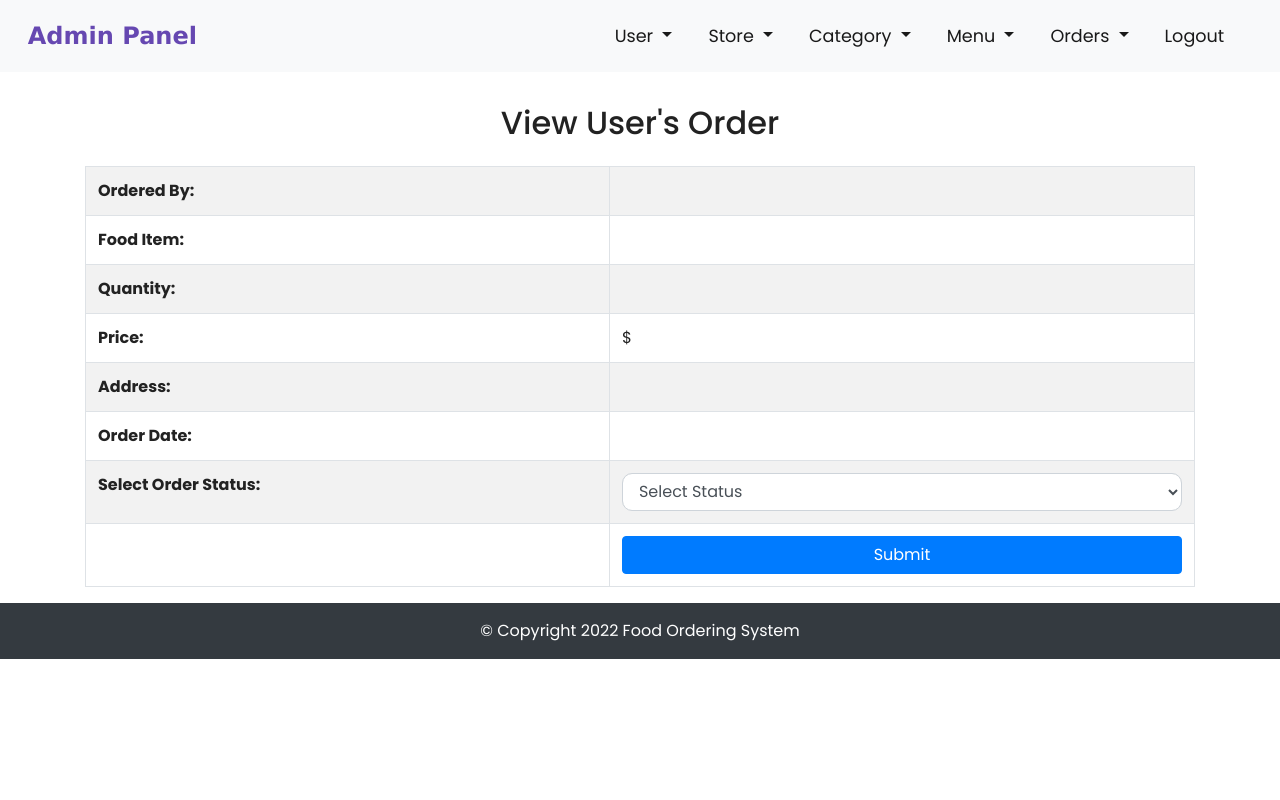
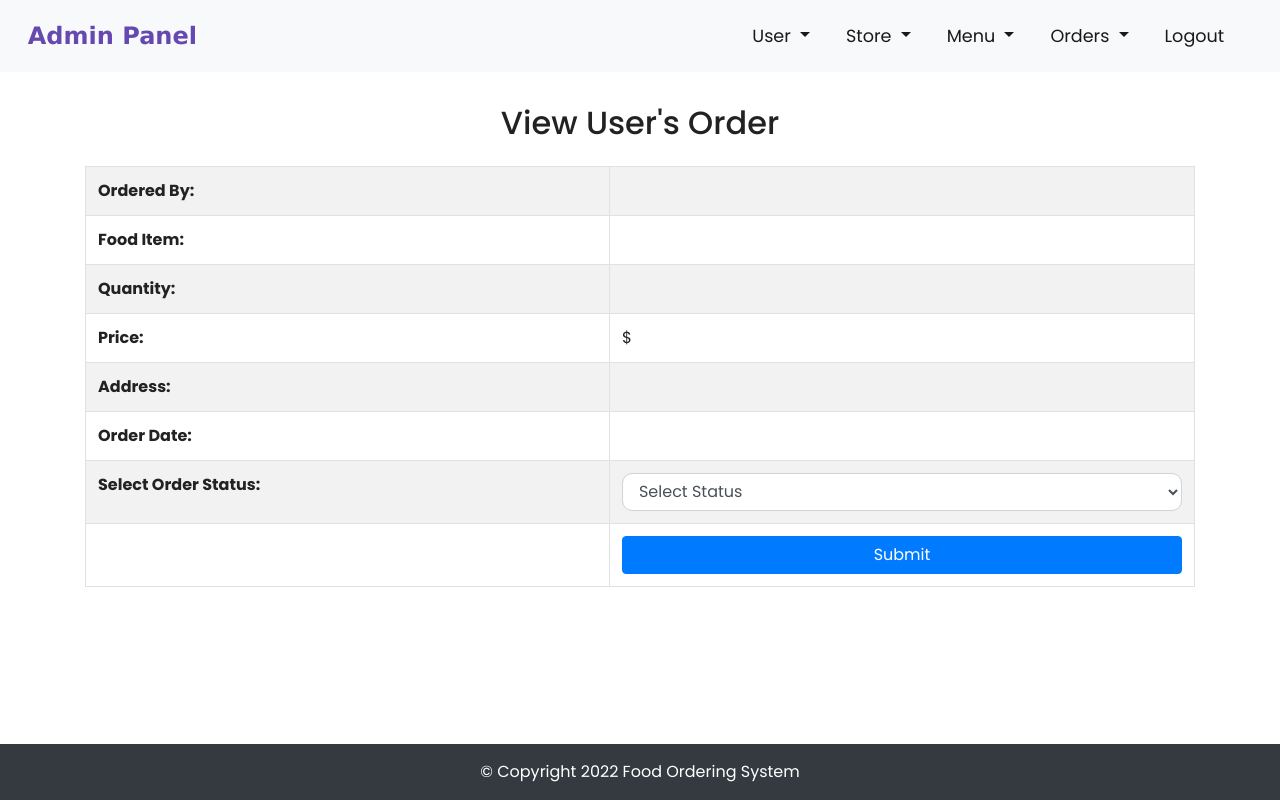
Before and after one commit to ryldale/ryldale-Online-and-Delivery-Food-System, a CodeIgniter app: page /foodienator/index.php/admin/orders/processOrder/1 in a window 1280 px wide. Run offline with CodeIgniter, Linux system fonts and the light colour scheme; a user stored in the database is signed in; data comes from the database, SQL or seed files in the repository; data that the repository does not hold is empty; some libraries are stand-ins or nearby versions.

Commit message:
many changes

```diff
--- a/application/views/admin/partials/footer.php
+++ b/application/views/admin/partials/footer.php
@@ -1,5 +1,5 @@
 
-    <footer class="section p-3 bg-dark text-white">
+    <footer class="fixed-bottom section p-3 bg-dark text-white">
         <div class="text-center">&copy; Copyright <?php echo date("Y"); ?> Food Ordering System</div>
     </footer>
 </body>
--- a/application/views/admin/partials/header.php
+++ b/application/views/admin/partials/header.php
@@ -45,20 +45,6 @@
                             <a class="dropdown-item"
                                 href="<?php echo base_url().'admin/store/create_restaurant';?>">Create Store</a>
                         </div>
-                    </li>
-                    <li class="nav-item dropdown active">
-                        <a class="nav-link dropdown-toggle" href="#" id="navbarDropdown" role="button"
-                            data-toggle="dropdown" aria-haspopup="true" aria-expanded="false">
-                            Category
-                        </a>
-                        <div class="dropdown-menu" aria-labelledby="navbarDropdown">
-                            <a class="dropdown-item" href="<?php echo base_url().'admin/category/';?>">Manage
-                                Categories</a>
-                            <a class="dropdown-item"
-                                href="<?php echo base_url().'admin/category/create_category';?>">Create
-                                Category</a>
-                        </div>
-                    </li>
                     <li class="nav-item dropdown active">
                         <a class="nav-link dropdown-toggle" href="#" id="navbarDropdown" role="button"
                             data-toggle="dropdown" aria-haspopup="true" aria-expanded="false">
--- a/application/views/front/partials/footer.php
+++ b/application/views/front/partials/footer.php
@@ -1,5 +1,5 @@
 <footer class="fixed-bottom section p-3 bg-dark text-white">
-    <div class="text-center">&copy; Copyright <?php echo date("Y"); ?> Food Ordering System</div>
+    <div class="text-center">&copy; Copyright <?php echo date("Y"); ?> Lala Mon</div>
 </footer>
 </body>
 
--- a/application/views/front/partials/header.php
+++ b/application/views/front/partials/header.php
@@ -20,7 +20,7 @@
     <!-- Navigation -->
     <nav class="navbar navbar-expand-md navbar-light bg-light sticky-top">
         <div class="container-fluid">
-            <a class="navbar-brand" href="<?php echo base_url().'home/index';?>"><i class="fas fa-utensil-spoon"></i> La Lamoon</a>
+            <a class="navbar-brand" href="<?php echo base_url().'home/index';?>"><i class="fas fa-utensil-spoon"></i> Lala Mon</a>
             <button class="navbar-toggler" type="button" data-toggle="collapse" data-target="#navbarRes">
                 <span class="navbar-toggler-icon"></span>
             </button>
```
Also changed, not shown: application/views/front/orders.php (+6 -3 lines).
